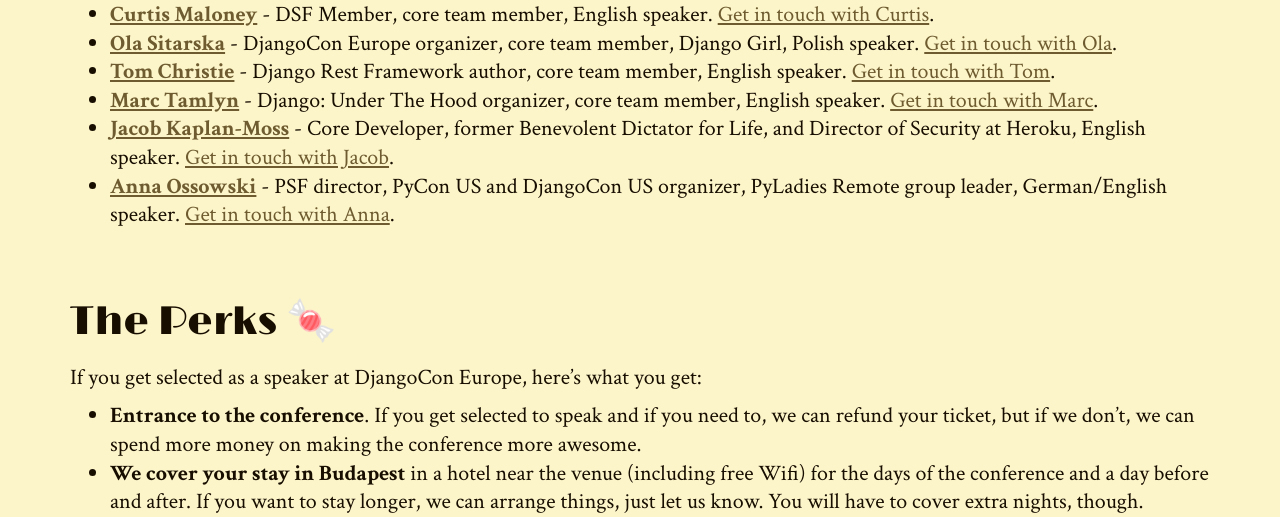
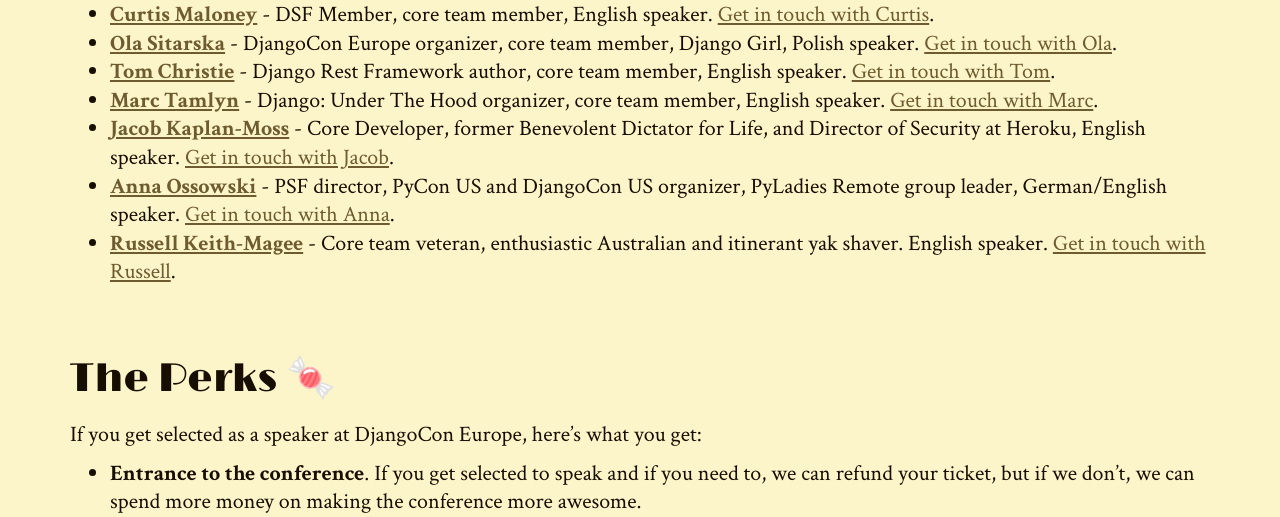
Before and after one commit to djangocon/2016.djangocon.eu, a Django app: page /cfp/ in a window 1280 px wide. Shown: the part 2447-2964 px from the top of the page. Run offline with Django 3.2, Linux system fonts and the light colour scheme; some libraries are stand-ins or nearby versions.

Commit message:
Added myself to the mentors list.

```diff
--- a/templates/cfp/landing.html
+++ b/templates/cfp/landing.html
@@ -82,6 +82,7 @@
       <li><a href="https://twitter.com/mjtamlyn"><b>Marc Tamlyn</b></a> - Django: Under The Hood organizer, core team member, English speaker. <a href="mailto:marc.tamlyn@gmail.com">Get in touch with Marc</a>.</li>
       <li><a href="https://twitter.com/jacobian"><b>Jacob Kaplan-Moss</b></a> - Core Developer, former Benevolent Dictator for Life, and Director of Security at Heroku, English speaker. <a href="mailto:jacob@jacobian.org">Get in touch with Jacob</a>.</li>
       <li><a href="https://twitter.com/OssAnna16"><b>Anna Ossowski</b></a> - PSF director, PyCon US and DjangoCon US organizer, PyLadies Remote group leader, German/English speaker. <a href="mailto:ossanna16@gmx.de">Get in touch with Anna</a>.</li>
+      <li><a href="https://twitter.com/freakboy3742"><b>Russell Keith-Magee</b></a> - Core team veteran, enthusiastic Australian and itinerant yak shaver. English speaker. <a href="mailto:russell@keith-magee.com">Get in touch with Russell</a>.</li>
     </ul>
 </section>
 
```
